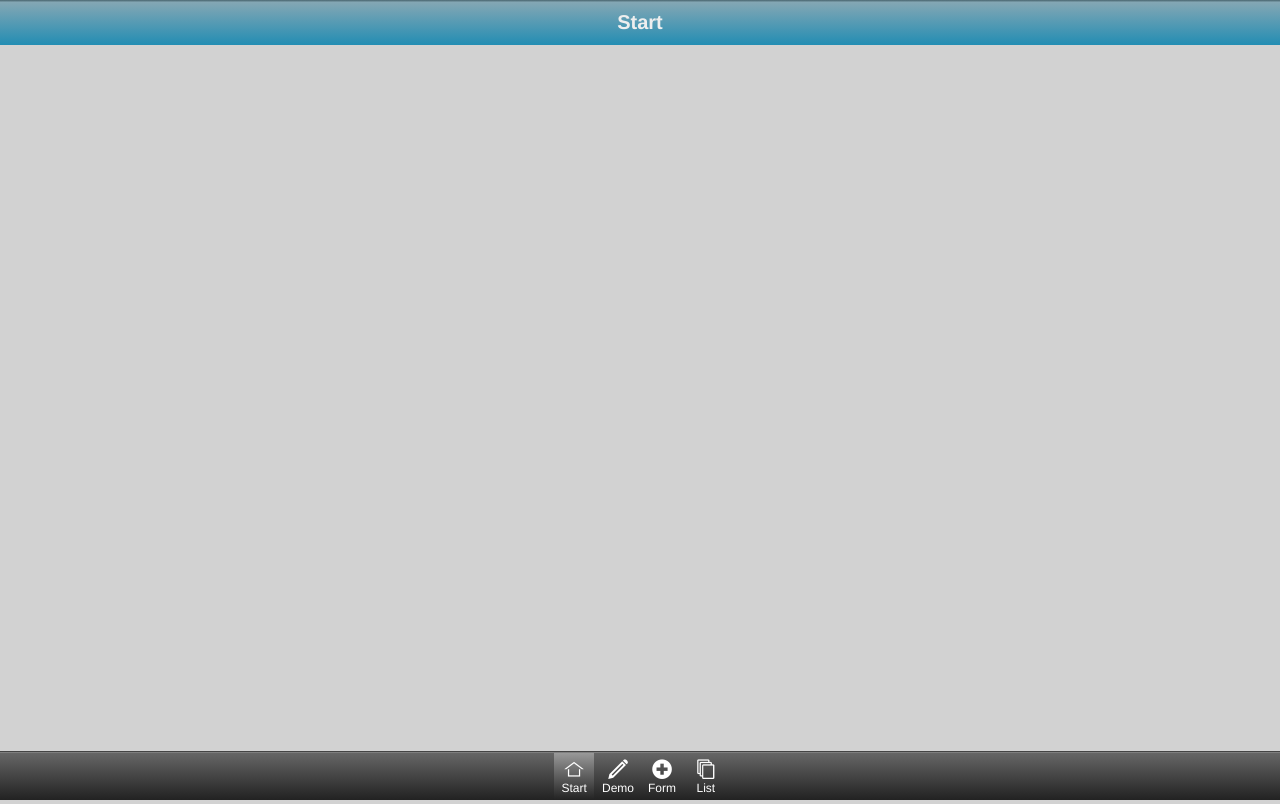
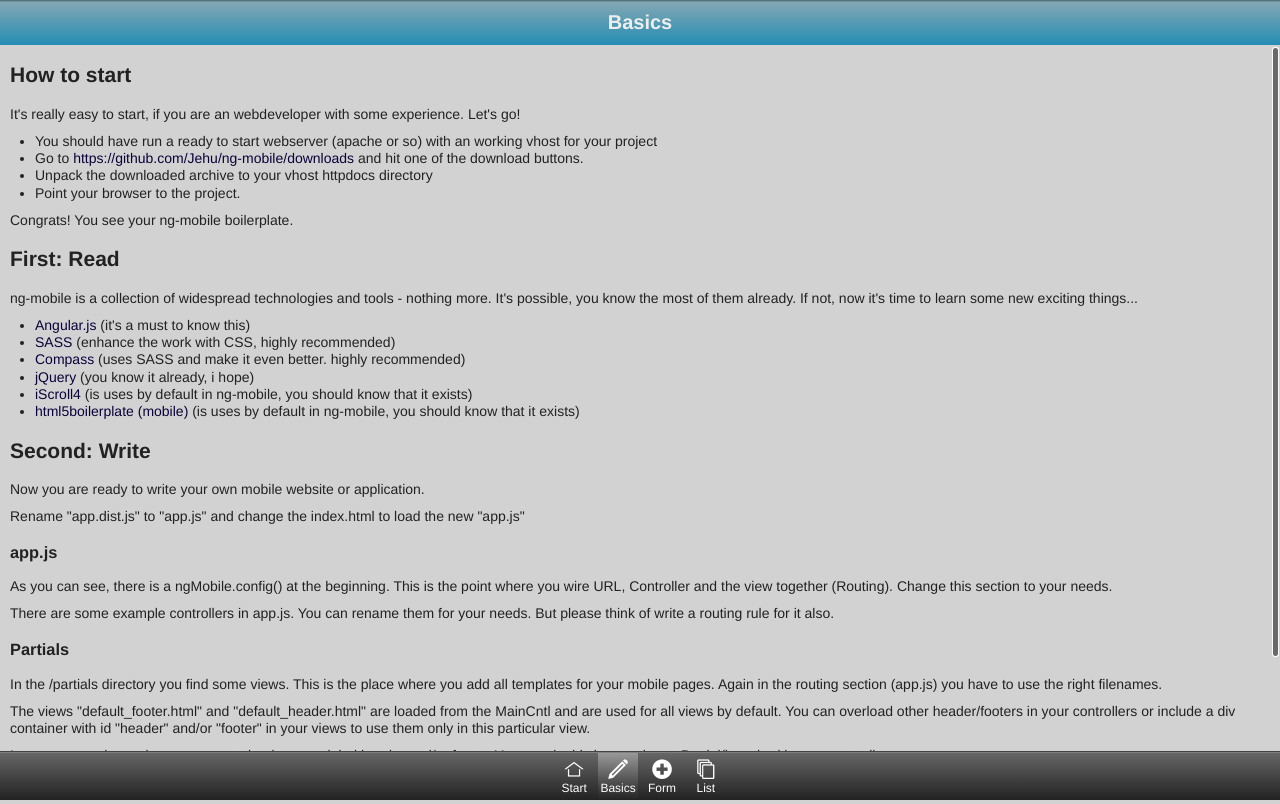
Before and after one commit to Jehu/ng-mobile, a plain HTML site: page index.html at #/basics in a window 1280 px wide. Drawn offline with Linux system fonts and the light colour scheme.

Commit message:
current state

```diff
--- a/app.dist.js
+++ b/app.dist.js
@@ -7,11 +7,19 @@ ngMobile.config(function($routeProvider, $locationProvider) {
     $routeProvider.when('/demo', { template: 'partials/demo.html', controller: DemoCntl });
     $routeProvider.when('/form', { template: 'partials/form.html', controller: FormCntl });
     $routeProvider.when('/list', { template: 'partials/list.html', controller: ListCntl });
-    $routeProvider.otherwise({ template: 'partials/default.html', controller: StartCntl });
+
+    $routeProvider.when('/basics', { template: 'partials/basics.html', controller: BasicsCntl });
+
+    $routeProvider.otherwise({ template: 'partials/start.html', controller: StartCntl });
 
     // this must be to get it work! dont't change if you don't know exactly what you do...
     $locationProvider.html5Mode(false).hashPrefix('');
 });
+
+ngMobile.directive('ngmBackButton', function() {
+
+});
+
 
 /**
  * Startpage Controller
@@ -24,7 +32,7 @@ function StartCntl($scope, $location) {
     // but this way, you can set them to another file
     /*
     $scope.setPartial('header', 'partials/default_header.html');
-    $scope.setPartial('footer', 'partials/default_footer.html');
+    $scope.setPartial('footer', 'partials/other_footer.html');
     */
 }
 
@@ -65,3 +73,9 @@ function ListCntl($scope) {
         ,'text':'This ist the Text #5'
     }];
 }
+
+function BasicsCntl($scope) {
+    var s = $scope;
+
+    s.setHeaderText('Basics');
+}
--- a/index.html
+++ b/index.html
@@ -38,6 +38,8 @@
 
         <!-- Main Stylesheet -->
         <link href="css/ng-mobile.css" rel="stylesheet" type="text/css" />
+        <!-- Custom Stylesheets -->
+        <link href="css/custom.css" rel="stylesheet" type="text/css" />
 
         <script src="./lib/jquery-1.7.2.min.js" type="application/javascript"></script>
         <script src="./lib/angular-1.0.0rc7_patched_for_android.js" type="application/javascript"></script>
--- /dev/null
+++ b/partials/basics.html
@@ -0,0 +1,46 @@
+<div id="wrapper" ng-controller="BasicsCntl">
+    <div id="scroller">
+        <div class="inner-wrap">
+            <section>
+                <h2>How to start</h2>
+                <p>It's really easy to start, if you are an webdeveloper with some experience. Let's go!</p>
+                <ul>
+                    <li>You should have run a ready to start webserver (apache or so) with an working vhost for your project</li>
+                    <li>Go to <a href="https://github.com/Jehu/ng-mobile/downloads">https://github.com/Jehu/ng-mobile/downloads</a> and hit one of the download buttons.</li>
+                    <li>Unpack the downloaded archive to your vhost httpdocs directory</li>
+                    <li>Point your browser to the project.</li>
+                </ul>
+                <p>Congrats! You see your ng-mobile boilerplate.</p>
+            </section>
+            <section>
+                <h2>First: Read</h2>
+                <p>ng-mobile is a collection of widespread technologies and tools - nothing more. It's possible, you know the most of them already. If not, now it's time to learn some new exciting things...</p>
+                <ul>
+                    <li><a href="http://www.angularjs.org">Angular.js</a> (it's a must to know this)</li>
+                    <li><a href="http://sass-lang.com/">SASS</a> (enhance the work with CSS, highly recommended)</li>
+                    <li><a href="http://compass-style.org/">Compass</a> (uses SASS and make it even better. highly recommended)</li>
+                    <li><a href="http://jquery.com/">jQuery</a> (you know it already, i hope)</li>
+                    <li><a href="http://cubiq.org/iscroll-4">iScroll4</a> (is uses by default in ng-mobile, you should know that it exists)</li>
+                    <li><a href="http://html5boilerplate.com/mobile">html5boilerplate (mobile)</a> (is uses by default in ng-mobile, you should know that it exists)</li>
+                </ul>
+            </section>
+            <section>
+                <h2>Second: Write</h2>
+                <p>Now you are ready to write your own mobile website or application.</p>
+                <p>Rename "app.dist.js" to "app.js" and change the index.html to load the new "app.js"</p>
+                <h3>app.js</h3>
+                <p>As you can see, there is a ngMobile.config() at the beginning. This is the point where you wire URL, Controller and the view together (Routing). Change this section to your needs.</p>
+
+                <p>There are some example controllers in app.js. You can rename them for your needs. But please think of write a routing rule for it also.</p>
+                <h3>Partials</h3>
+                <p>In the /partials directory you find some views. This is the place where you add all templates for your mobile pages. Again in the routing section (app.js) you have to use the right filenames.</p>
+                <p>The views "default_footer.html" and "default_header.html" are loaded from the MainCntl and are used for all views by default. You can overload other header/footers in your controllers or include a div container with id "header" and/or "footer" in your views to use them only in this particular view.</p>
+                <p>In some cases it may be necessary to load a new global header and/or footer. You can do this by use the setPartial() method in your controller:</p>
+                <pre><code>$scope.setPartial('header', 'partials/other_header.html');
+$scope.setPartial('footer', 'partials/other_footer.html');</code></pre>
+                <p>In most cases it will be a good idea to use default_header.html and default_footer.html and change them for your needs.
+                </p>
+            </section>
+        </div>
+    </div>
+</div>
--- a/partials/default_footer.html
+++ b/partials/default_footer.html
@@ -1,6 +1,6 @@
 <ul>
     <li><a href="#start" class="active icon home">Start</a></li>
-    <li><a href="#demo" class="icon pencil">Demo</a></li>
+    <li><a href="#basics" class="icon pencil">Basics</a></li>
     <li><a href="#form" class="icon add">Form</a></li>
     <li><a href="#list" class="icon stack">List</a></li>
 </ul>
--- /dev/null
+++ b/sass/custom.sass
@@ -0,0 +1,15 @@
+#scroller section ul,
+section ul
+  list-style-type: disc
+  li
+    margin-left: 25px
+
+a:link, a:hover, a:active, a:visited, a
+  color: #0B0039
+  text-decoration: none
+
+section a:hover
+  text-decoration: underline
+
+p, #wrapper section ul, section ul, form
+  margin: 10px 0
--- a/sass/ng-mobile.sass
+++ b/sass/ng-mobile.sass
@@ -21,7 +21,7 @@ $default-text-shadow-v-offset: 1px
 a
   text-decoration: none
   color: #000
-  &:link, &:hover, &:active
+  &:link, &:hover, &:active, &:visited
     text-decoration: none
     color: #000
 
```
Also changed, not shown: partials/start.html (+20 -4 lines), css/custom.css (added), css/ng-mobile.css, partials/markup.html (added).
